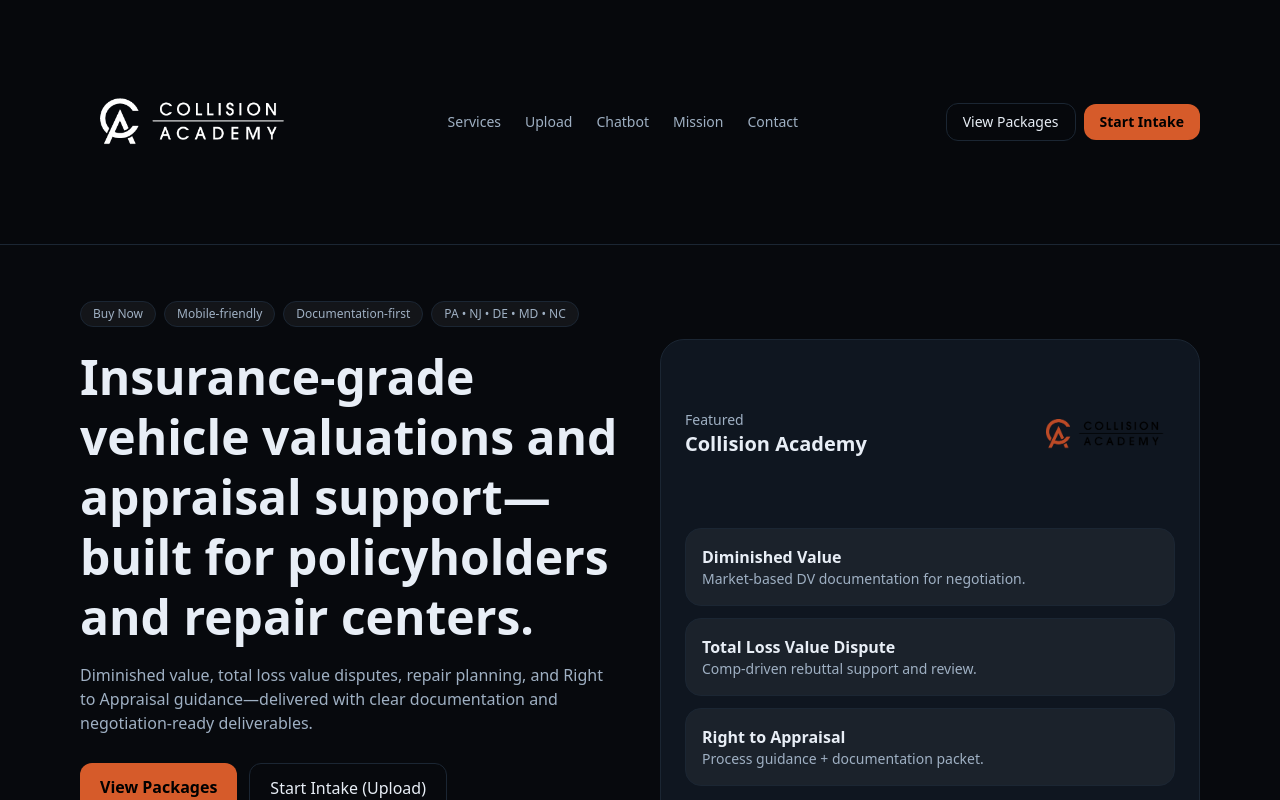
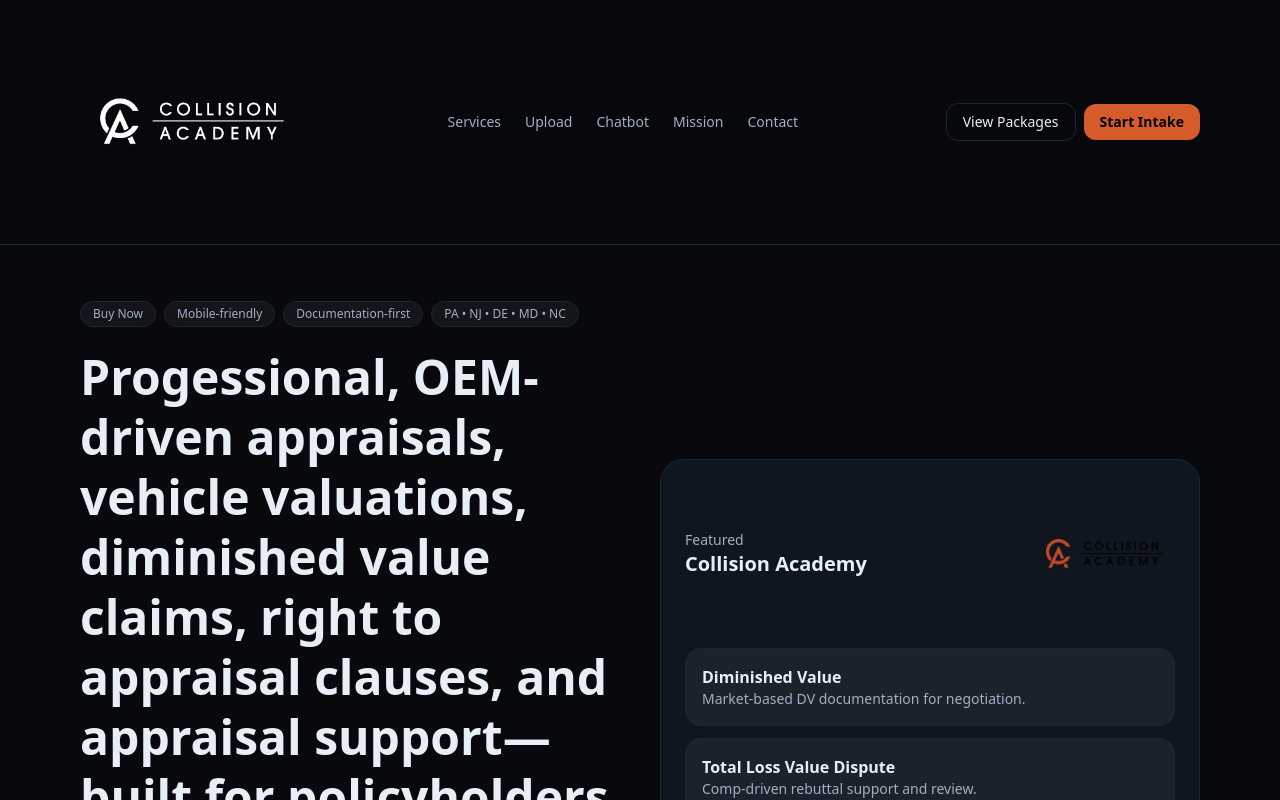
Before and after one commit to Collision-IQ/Collision-IQ, a Next.js app: page / in a window 1280 px wide. Shown: the top 800 px of the page. Built offline with nearby package versions, Linux system fonts and the light colour scheme.

Commit message:
Revised text

```diff
--- a/src/app/page.tsx
+++ b/src/app/page.tsx
@@ -22,14 +22,15 @@ export default function Home() {
           </div>
 
           <h1 className="mt-5 text-4xl font-semibold leading-tight md:text-5xl">
-            Insurance-grade vehicle valuations and appraisal support—built for
-            policyholders and repair centers.
+            Progessional, OEM-driven appraisals, vehicle valuations,
+            diminished value claims, right to appraisal clauses, and
+            appraisal support—built for policyholders and repair centers.
           </h1>
 
           <p className="mt-4 text-[color:var(--muted)]">
             Diminished value, total loss value disputes, repair planning, and
             Right to Appraisal guidance—delivered with clear documentation and
-            negotiation-ready deliverables.
+            negotiation-ready reports.
           </p>
 
           <div className="mt-7 flex flex-col gap-3 sm:flex-row">
```
